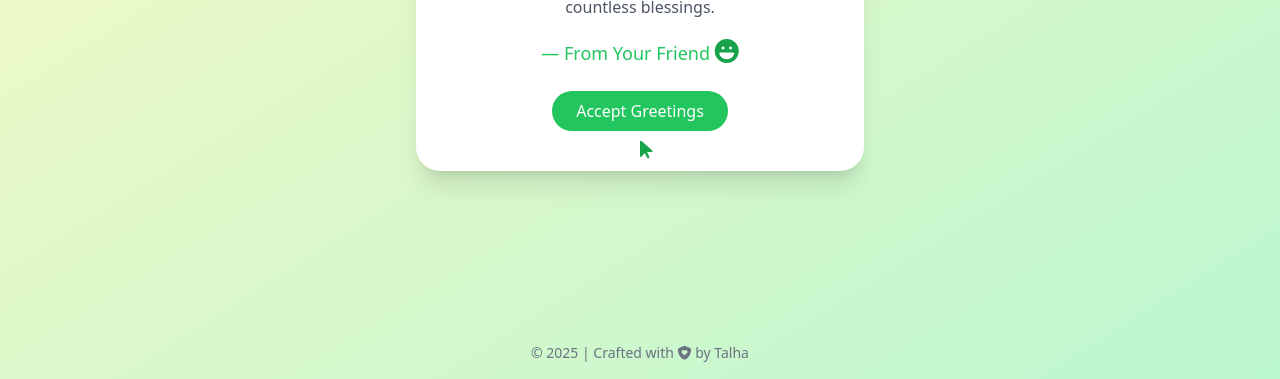
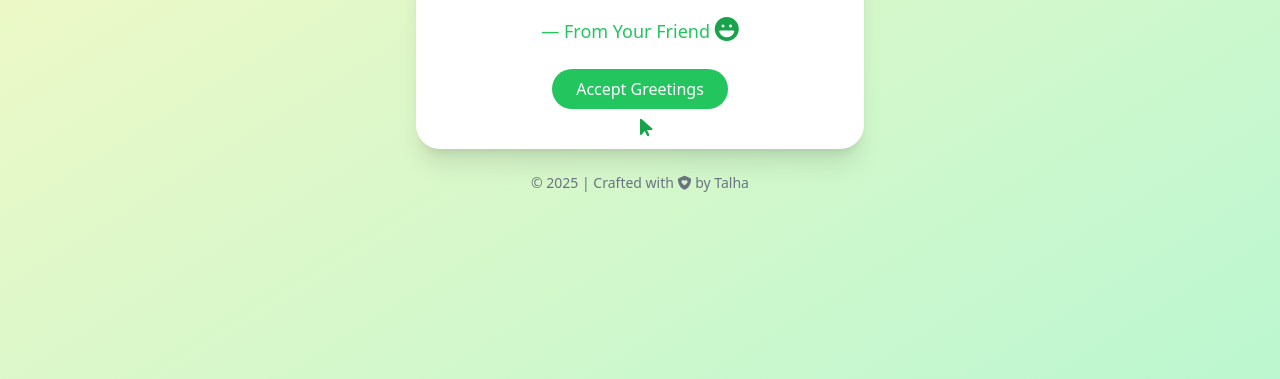
Before and after one commit to abu-tal-ha/eid-project, a plain HTML site: page index.html in a window 1280 px wide. Shown: the part 421-800 px from the top of the page. Drawn offline with nearby package versions, Linux system fonts and the light colour scheme.

Commit message:
ft change

```diff
--- a/index.html
+++ b/index.html
@@ -2,11 +2,13 @@
 <html lang="en">
   <head>
     <meta charset="UTF-8" />
+    <meta name="viewport" content="width=device-width, initial-scale=1.0" />
     <title>Eid Mubarak Talha</title>
 
-    <!-- tailwind css -->
+    <!-- Tailwind CSS -->
     <script src="https://cdn.tailwindcss.com"></script>
-    <!-- font awsome -->
+
+    <!-- Font Awesome -->
     <link
       rel="stylesheet"
       href="https://cdnjs.cloudflare.com/ajax/libs/font-awesome/6.7.2/css/all.min.css"
@@ -14,10 +16,6 @@
       crossorigin="anonymous"
       referrerpolicy="no-referrer"
     />
-  </head>
-  <body
-    class="bg-gradient-to-br from-yellow-100 to-green-200 flex items-center justify-center h-screen"
-  >
     <style>
       .mouse-icon {
         position: absolute;
@@ -30,8 +28,7 @@
         color: #16a34a; /* green-600 */
       }
       @keyframes bounceMouse {
-        0%,
-        100% {
+        0%, 100% {
           transform: translateY(0);
         }
         50% {
@@ -39,9 +36,11 @@
         }
       }
     </style>
+  </head>
+  <body class="bg-gradient-to-br from-yellow-100 to-green-200 min-h-screen flex flex-col items-center justify-center px-4 py-10">
 
     <section>
-     <div class="text-center p-10 bg-white rounded-3xl shadow-xl max-w-md">
+      <div class="text-center p-10 bg-white rounded-3xl shadow-xl max-w-md w-full">
         <div class="text-green-800 mb-4">
           <span id="realtime" class="text-xl font-bold text-center"></span>
         </div>
@@ -65,7 +64,7 @@
             Accept Greetings
           </button>
 
-        <!-- Animated Mouse Icon (outside & to the right) -->
+          <!-- Animated Mouse Icon -->
           <div id="mouse-icon" class="mouse-icon">
             <i class="fa-solid fa-arrow-pointer"></i>
           </div>
@@ -73,11 +72,12 @@
       </div>
     </section>
 
-    <footer class="absolute bottom-4 w-full text-center text-sm text-gray-500">
+    <!-- Footer -->
+    <footer class="mt-6 text-center text-sm text-gray-500">
       &copy; 2025 | Crafted with <i class="fa-solid fa-shield-heart"></i> by Talha
     </footer>
 
-
+    <!-- Scripts -->
     <script src="https://cdn.jsdelivr.net/npm/emailjs-com@3/dist/email.min.js"></script>
     <script src="custom.js"></script>
   </body>
```
Lines whose indentation alone changed are shown as unchanged.
